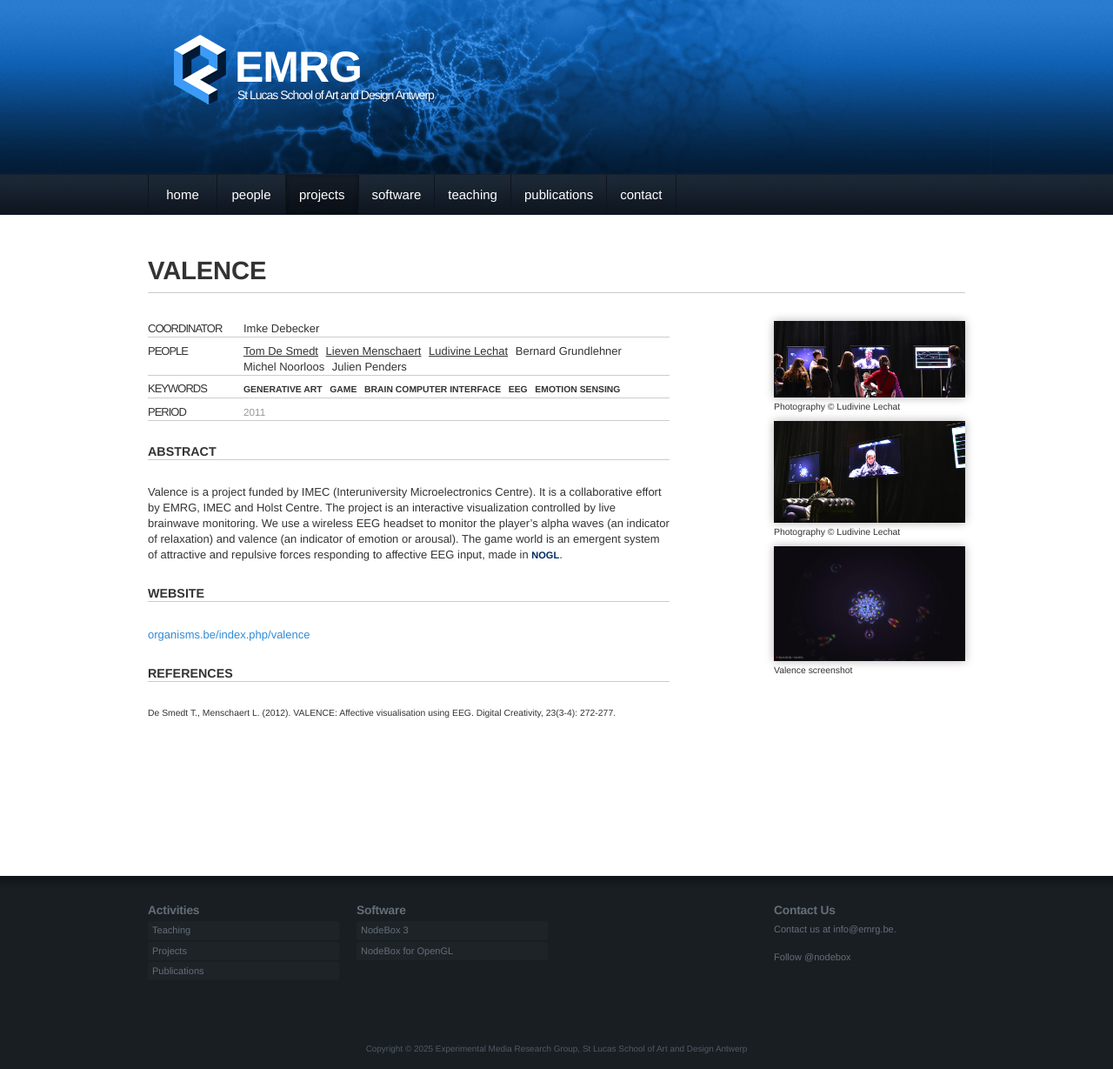
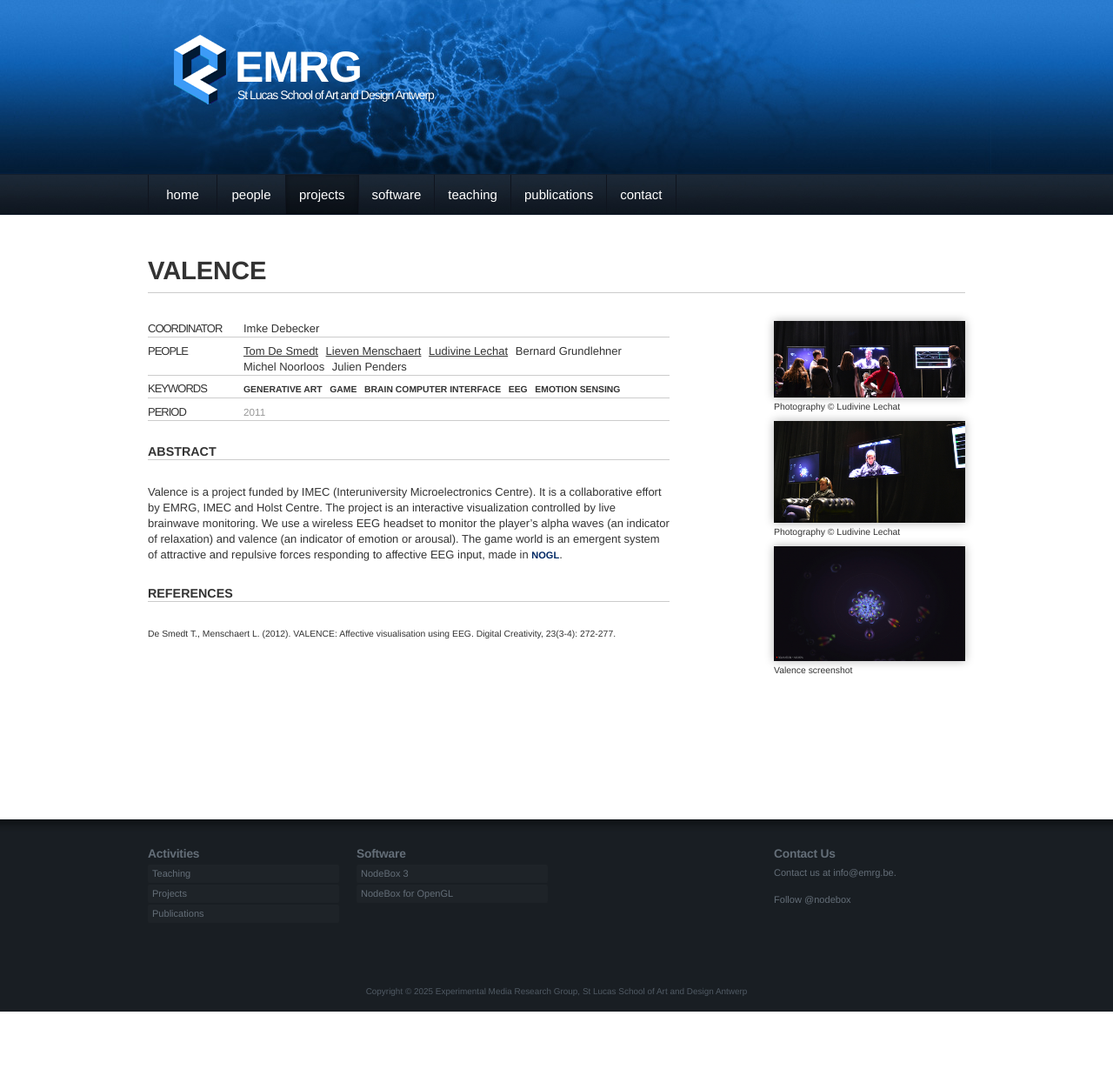
Before and after one commit to nodebox/emrg.be, a Jekyll site: the page built from projects/valence.md, in a window 1280 px wide. Shown: the whole page at 87% size. Built offline with Jekyll 4.4.1, drawn with Linux system fonts in a browser that asks for light colours; nearby versions of some CDN libraries; comment, search, counter and statistics services are not loaded; after the commit the page ends 1163 px from its top, so only the background shows below that.

Commit message:
Update valence.md

```diff
--- a/projects/valence.md
+++ b/projects/valence.md
@@ -28,8 +28,5 @@ images:
 <h3>Abstract</h3>
 Valence is a project funded by IMEC (Interuniversity Microelectronics Centre). It is a collaborative effort by EMRG, IMEC and Holst Centre. The project is an interactive visualization controlled by live brainwave monitoring. We use a wireless EEG headset to monitor the player’s alpha waves (an indicator of relaxation) and valence (an indicator of emotion or arousal). The game world is an emergent system of attractive and repulsive forces responding to affective EEG input, made in <a href="../software/nodebox-opengl.html" class="tag-software">NOGL</a>.
 
-<h3>Website</h3>
-[organisms.be/index.php/valence](http://organisms.be/index.php/valence)
-
 <h3>References</h3>
 <p class="cite"><small>De Smedt T., Menschaert L. (2012). VALENCE: Affective visualisation using EEG. Digital Creativity, 23(3-4): 272-277.</small></p>
```
